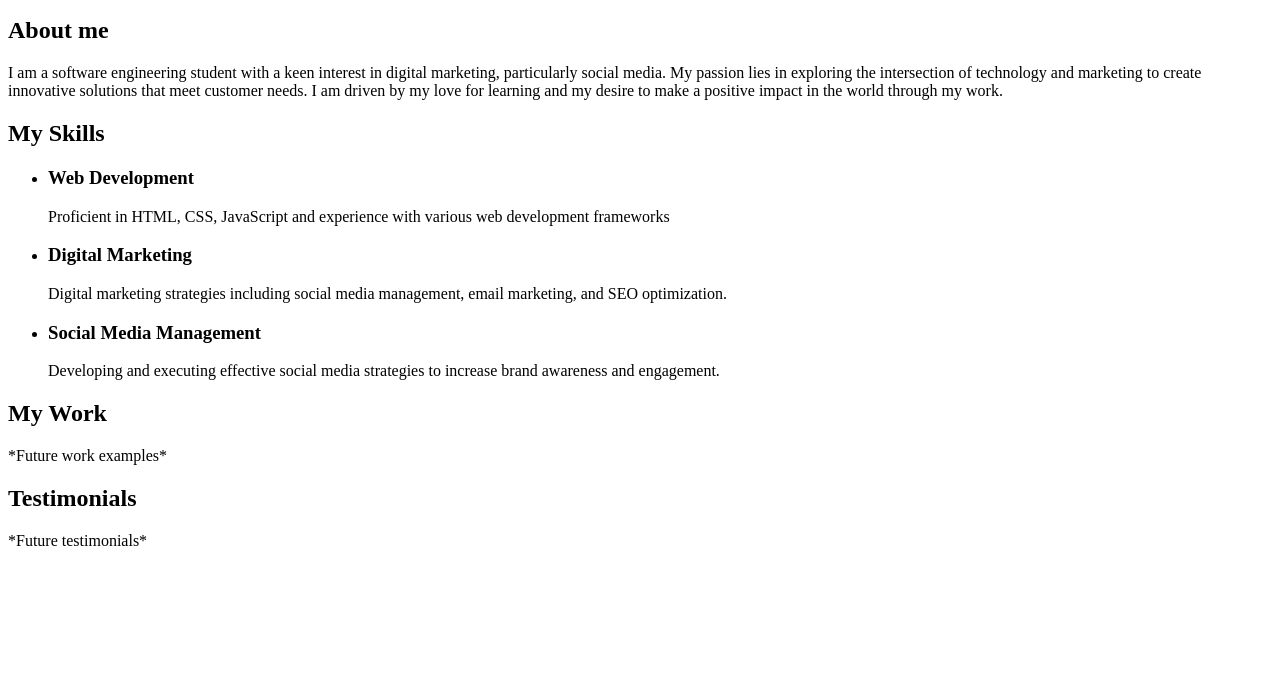
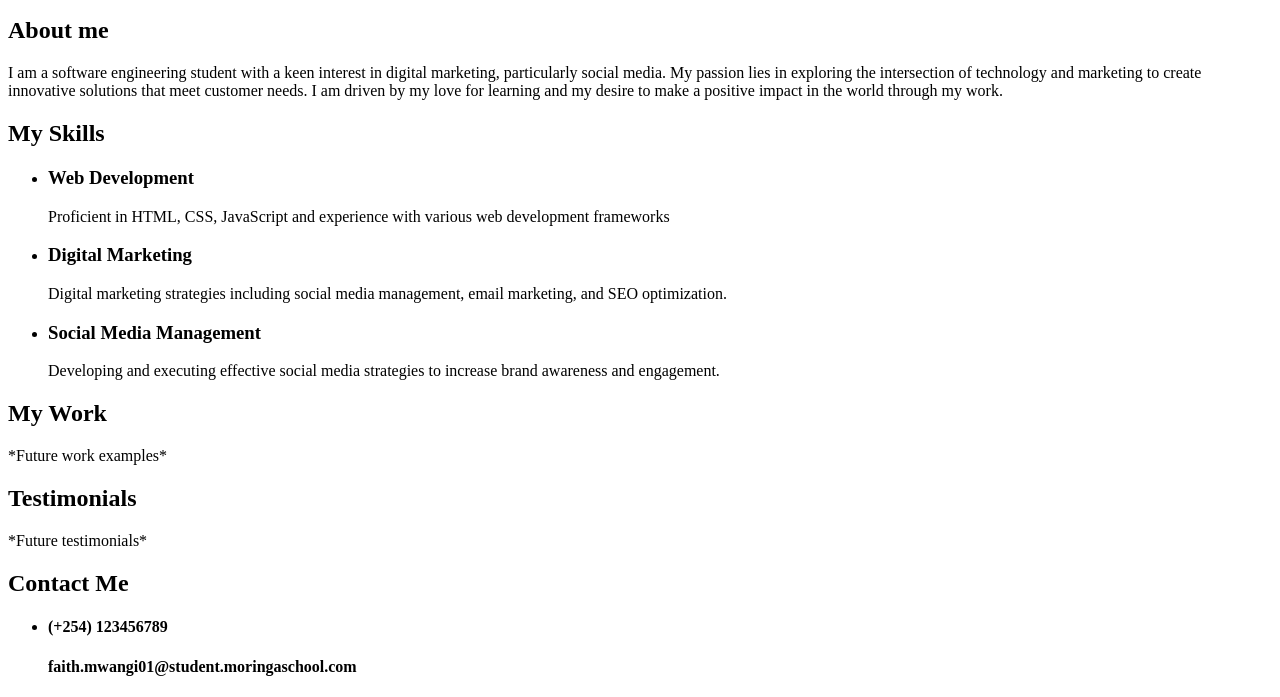
Before and after one commit to faithmwangi/Portfolio, a plain HTML site: page My-Portfolio/index.html in a window 1280 px wide. Shown: the part 289-986 px from the top of the page. Before the commit the page ends 855 px from the top, so only its background shows below. Drawn offline with Linux system fonts and the light colour scheme.

Commit message:
Add contact section

```diff
--- a/My-Portfolio/index.html
+++ b/My-Portfolio/index.html
@@ -57,6 +57,15 @@
             <h2>Testimonials</h2>
             <p>*Future testimonials*</p>
         </section>
+        <section id="contact">
+            <h2>Contact Me</h2>
+            <ul>
+                <li>
+                    <link > <!--add linkd in--->
+                    <h4>(+254) 123456789</h4> <!--add phone icon--->
+                    <h4>faith.mwangi01@student.moringaschool.com</h4>
+                </li>
+            </ul>
     </main>
 
 </body>
```
